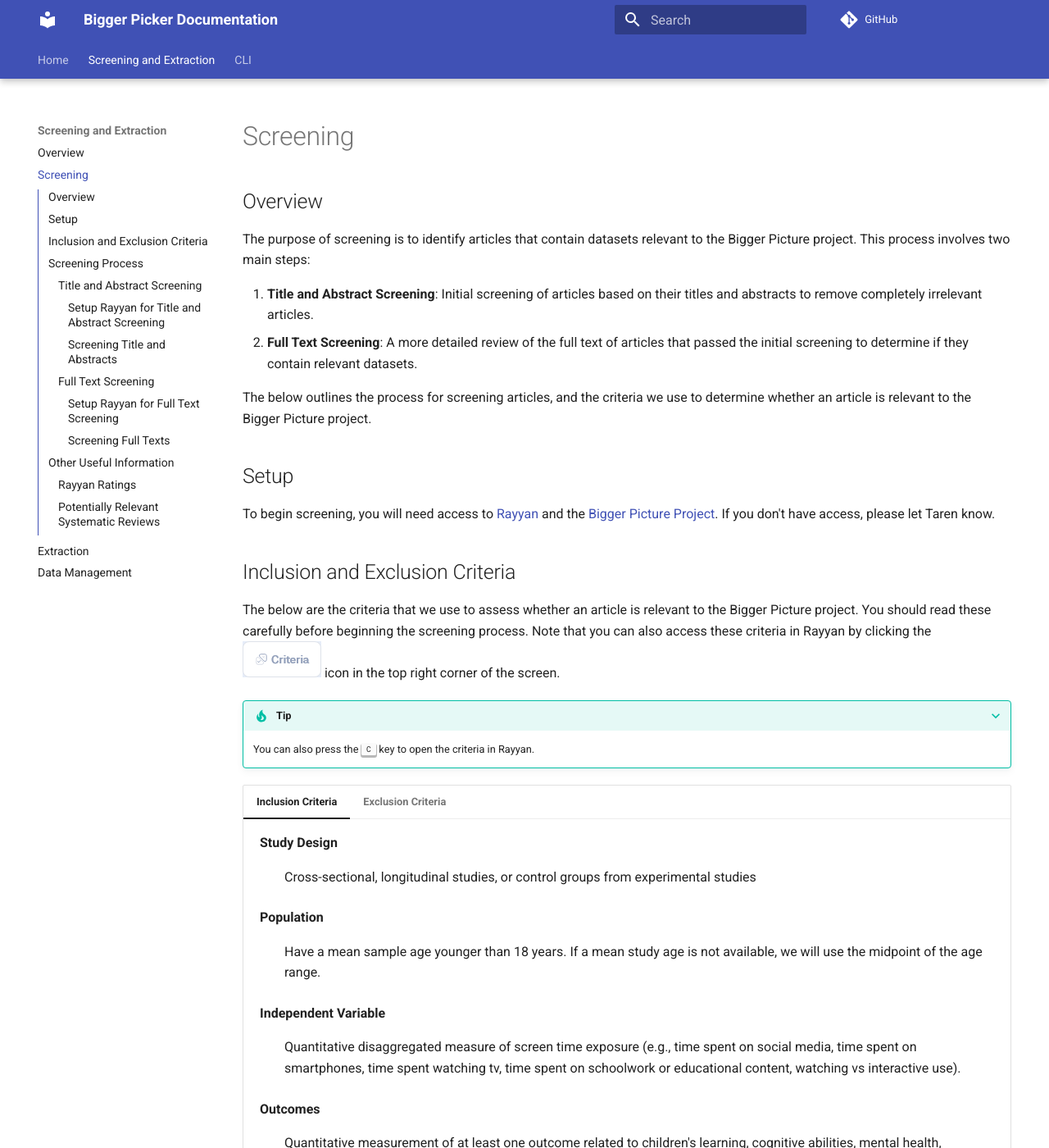
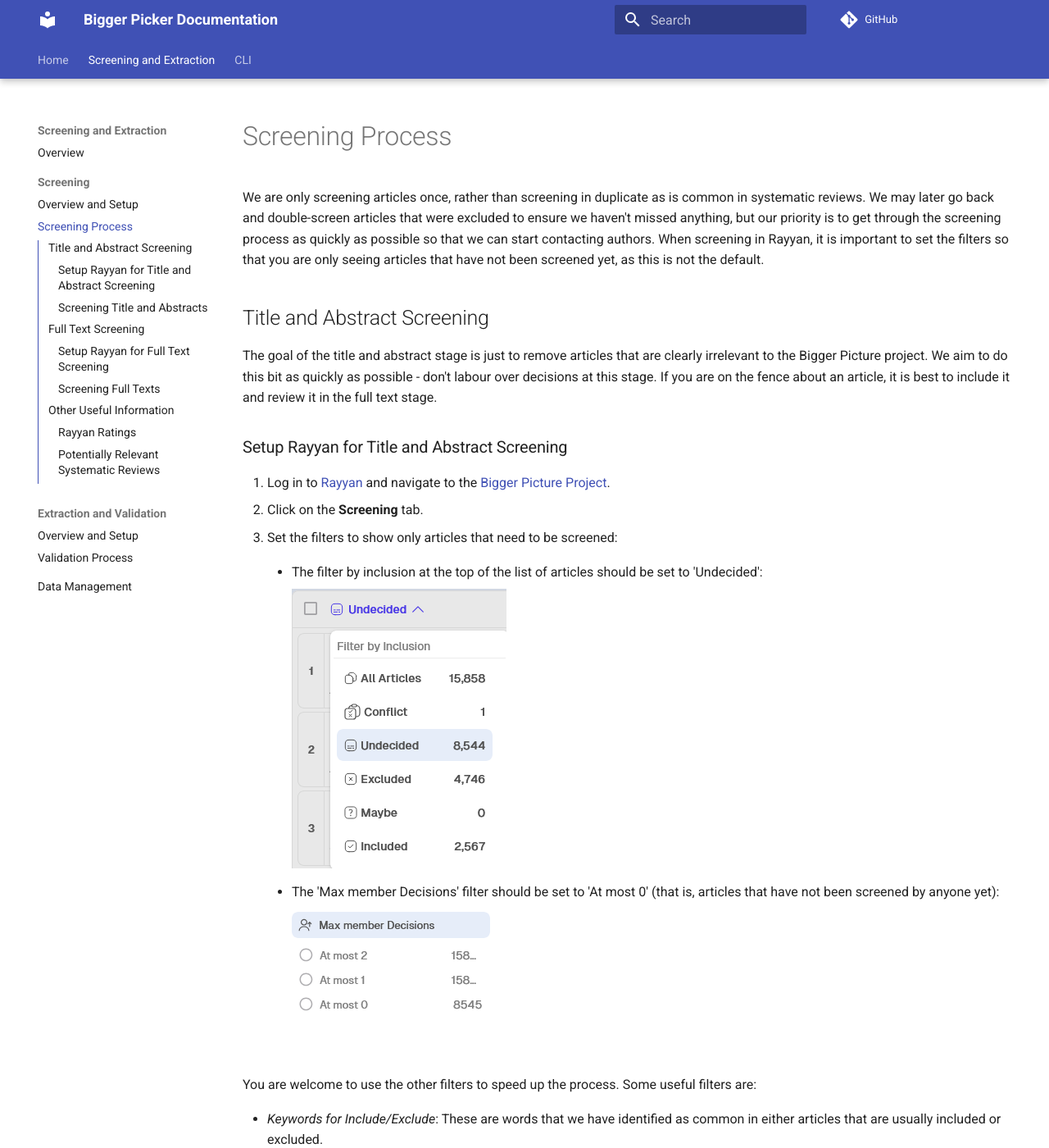
Before and after one commit to Motivation-and-Behaviour/bigger_picker, an MkDocs documentation site: the page built from docs/manual/screening_process.md, in a window 1280 px wide and 1400 px high. Shown: the whole window at 82% size. Built offline with MkDocs 1.6.1 and Material for MkDocs 9.7.7, drawn with Linux system fonts in a browser that asks for light colours; emoji names are drawn with the system emoji font; comment, search, counter and statistics services are not loaded; some of the changed text lies outside the part shown.

Commit message:
WIP: docs

```diff
--- a/docs/manual/screening.md
+++ b/docs/manual/screening_process.md
@@ -1,50 +1,16 @@
-# Screening
-
-## Overview
-
-The purpose of screening is to identify articles that contain datasets relevant to the Bigger Picture project.
-This process involves two main steps:
-
-1. **Title and Abstract Screening**: Initial screening of articles based on their titles and abstracts to remove completely irrelevant articles.
-2. **Full Text Screening**: A more detailed review of the full text of articles that passed the initial screening to determine if they contain relevant datasets.
-
-The below outlines the process for screening articles, and the criteria we use to determine whether an article is relevant to the Bigger Picture project.
-
-## Setup
-
-To begin screening, you will need access to [Rayyan](https://www.rayyan.ai/) and the [Bigger Picture Project](https://new.rayyan.ai/reviews/1388927/overview).
-If you don't have access, please let Taren know.
-
-## Inclusion and Exclusion Criteria
-
-The below are the criteria that we use to assess whether an article is relevant to the Bigger Picture project.
-You should read these carefully before beginning the screening process.
-Note that you can also access these criteria in Rayyan by clicking the ![Rayyan Criteria Icon](../imgs/rayyan_criteria.png) icon in the top right corner of the screen.
-
-???+ tip
-    You can also press the ++c++ key to open the criteria in Rayyan.
-
-=== "Inclusion Criteria"
-
-    --8<-- "assets/inclusion_exclusion_criteria.md:inclusion"
-
-=== "Exclusion Criteria"
-
-    --8<-- "assets/inclusion_exclusion_criteria.md:exclusion"
-
-## Screening Process
+# Screening Process
 
 We are only screening articles once, rather than screening in duplicate as is common in systematic reviews.
 We may later go back and double-screen articles that were excluded to ensure we haven't missed anything, but our priority is to get through the screening process as quickly as possible so that we can start contacting authors.
 When screening in Rayyan, it is important to set the filters so that you are only seeing articles that have not been screened yet, as this is not the default.
 
-### Title and Abstract Screening
+## Title and Abstract Screening
 
 The goal of the title and abstract stage is just to remove articles that are clearly irrelevant to the Bigger Picture project.
 We aim to do this bit as quickly as possible - don't labour over decisions at this stage.
 If you are on the fence about an article, it is best to include it and review it in the full text stage.
 
-#### Setup Rayyan for Title and Abstract Screening
+### Setup Rayyan for Title and Abstract Screening
 
 1. Log in to [Rayyan](https://www.rayyan.ai/) and navigate to the [Bigger Picture Project](https://new.rayyan.ai/reviews/1388927/overview).
 2. Click on the **Screening** tab.
@@ -62,7 +28,7 @@ Some useful filters are:
 
 - *Keywords for Include/Exclude*: These are words that we have identified as common in either articles that are usually included or excluded.
 
-#### Screening Title and Abstracts
+### Screening Title and Abstracts
 
 Use the ![Rayyan Include](../imgs/rayyan_include.png) or ![Rayyan Exclude](../imgs/rayyan_exclude.png) buttons to screen articles.
 Avoid using the ![Rayyan Maybe](../imgs/rayyan_maybe.png) button, as this just requires it to be screened again later.
@@ -73,15 +39,15 @@ Use the ++i++ key to include an article, the ++e++ key to exclude it.
 ???+ tip
     You can quickly view the keyboard shortcuts in Rayyan by pressing the ++v++ key.
 
-### Full Text Screening
+## Full Text Screening
 
-#### Setup Rayyan for Full Text Screening
+### Setup Rayyan for Full Text Screening
 
 Setting up Rayyan is the same as for [Title and Abstract Screening](#setup-rayyan-for-title-and-abstract-screening).
 Navigate to the **Full Text Screening** tab and apply the same filters as above.
 You may also want to filter by if an article already has a PDF attached by setting the 'Full Text' filter to 'Private' (:person_shrugging:).
 
-#### Screening Full Texts
+### Screening Full Texts
 
 There are two main differences between the full text screening and the title and abstract screening:
 
--- a/mkdocs.yml
+++ b/mkdocs.yml
@@ -62,7 +62,11 @@ nav:
   - Home: index.md
   - Screening and Extraction:
       - manual/index.md
-      - Screening: manual/screening.md
-      - Extraction: manual/extraction.md
+      - Screening:
+          - Overview and Setup: manual/screening_overview.md
+          - Screening Process: manual/screening_process.md
+      - Extraction and Validation:
+          - Overview and Setup: manual/extraction_overview.md
+          - Validation Process: manual/extraction_process.md
       - Data Management: manual/data_management.md
   - CLI: cli.md
```
Also changed, not shown: README.md (+1 -1 lines), docs/cli.md (+2 -2 lines), docs/index.md (+1 -1 lines), docs/manual/extraction.md (deleted, +0 -1 lines), docs/manual/extraction_overview.md (added, +90 -0 lines), docs/manual/extraction_process.md (added, +28 -0 lines), docs/manual/index.md (+3 -3 lines), docs/manual/screening_overview.md (added, +33 -0 lines), pyproject.toml (+4 -4 lines), docs/imgs/asana_airtable_link.png (added), 3 other files.
